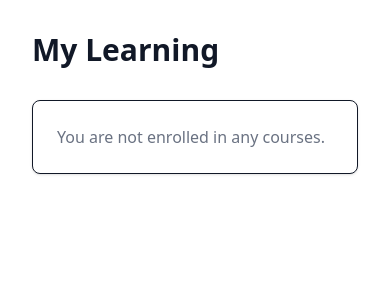
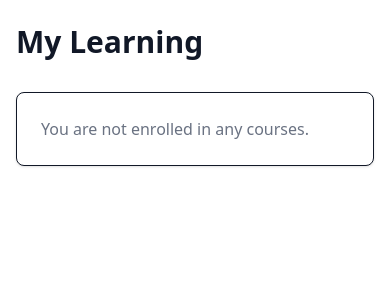
Before and after one commit to nskai-edtech/nskai-edtech, a Next.js app: page /learner in a window 390 px wide. Shown: the top 300 px of the page. Built offline with nearby package versions, Linux system fonts and the light colour scheme; no server answers.

Commit message:
feat(layout): introduce PageShell for consistent responsive layouts

```diff
--- a/app/(protected)/learner/page.tsx
+++ b/app/(protected)/learner/page.tsx
@@ -1,18 +1,20 @@
 import { UserButton } from "@clerk/nextjs";
+import { PageShell } from "@/components/layout/page-shell";
 
 export default function LearnerDashboard() {
   return (
-    <div className="p-8">
+    <PageShell>
       <div className="flex justify-between items-center mb-8">
         <h1 className="text-3xl font-bold">My Learning</h1>
         <UserButton />
       </div>
+
       <div className="p-6 bg-surface rounded-lg border shadow-sm dark:border-gray-700">
         <p className="text-gray-500 dark:text-gray-400">
           You are not enrolled in any courses.
         </p>
-        {/* We will add the Course List here later */}
+        {/* Course list will be added later */}
       </div>
-    </div>
+    </PageShell>
   );
 }
--- /dev/null
+++ b/components/layout/page-shell.tsx
@@ -0,0 +1,21 @@
+import { ReactNode } from "react";
+import { cn } from "@/lib/utils";
+
+interface PageShellProps {
+  children: ReactNode;
+  className?: string;
+}
+
+export function PageShell({ children, className }: PageShellProps) {
+  return (
+    <main
+      className={cn(
+        "mx-auto w-full max-w-7xl",
+        "px-4 py-6 sm:px-6 sm:py-8 lg:px-8 lg:py-10",
+        className
+      )}
+    >
+      {children}
+    </main>
+  );
+}
```
